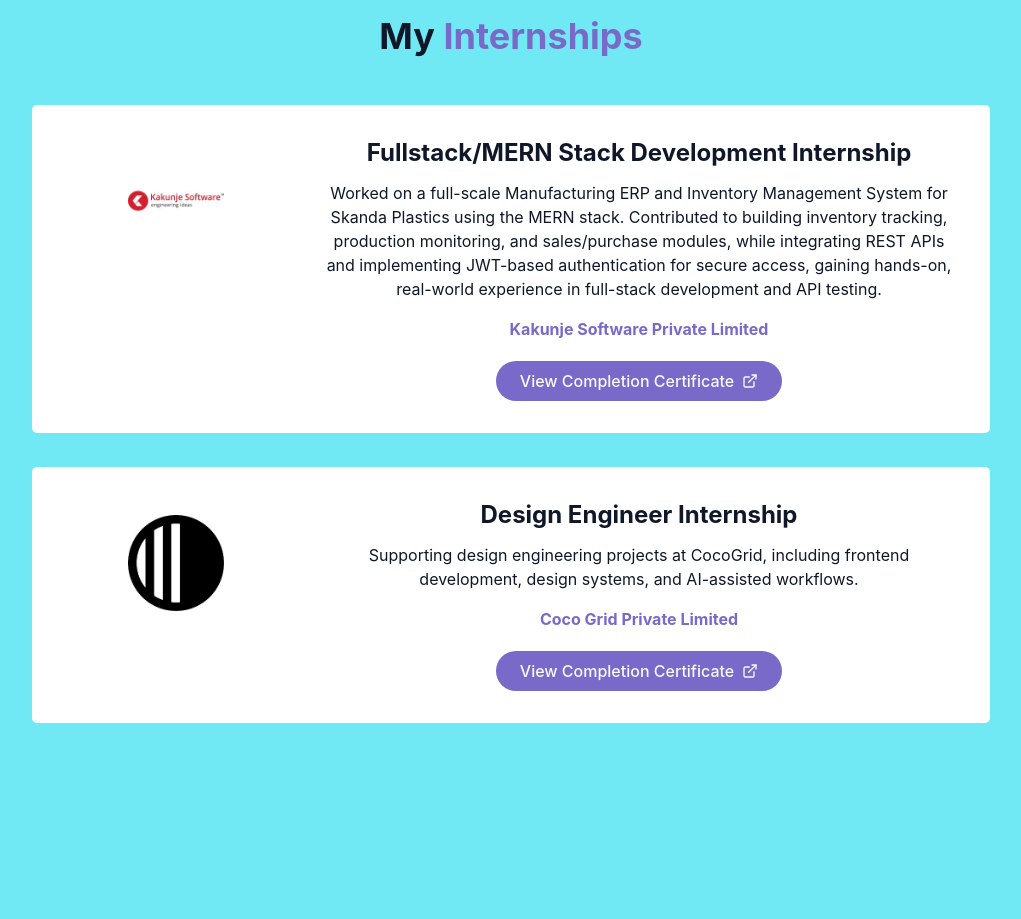
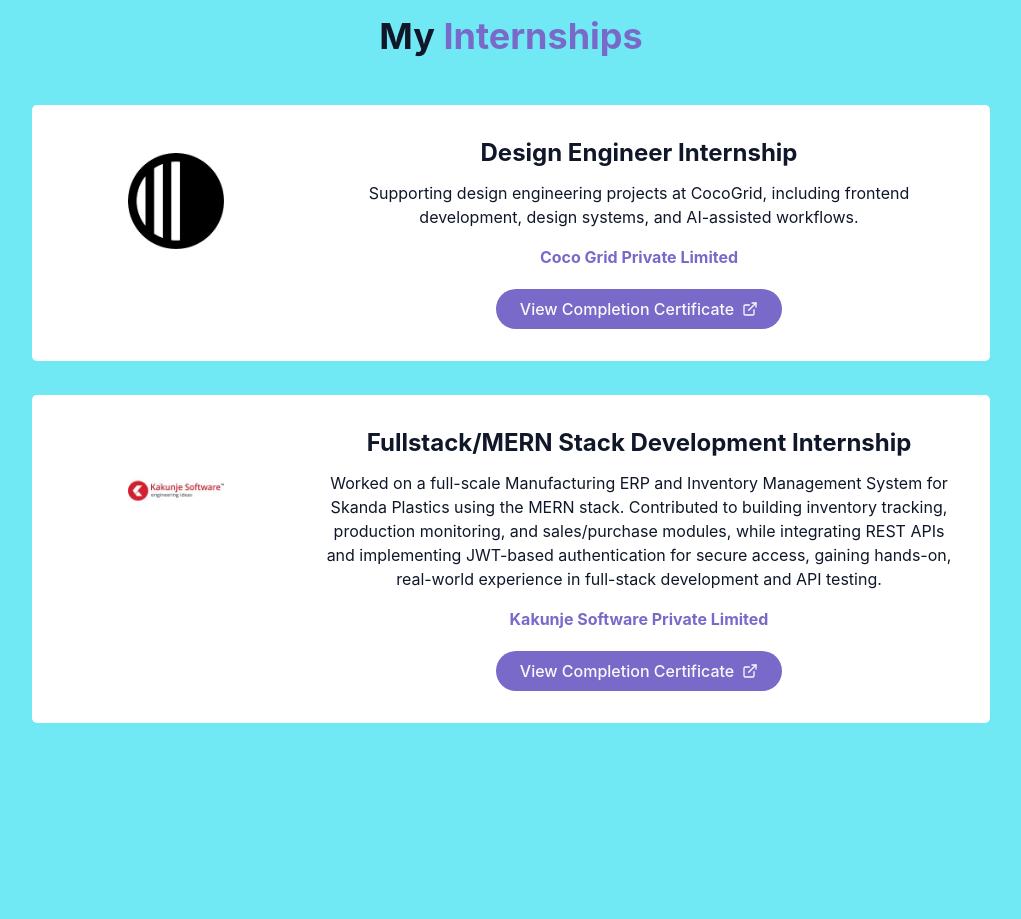
Before and after one commit to ManviHJ/My_portfolio_react_tailwindcss, a React (Vite) app: page / in a window 1280 px wide. Shown: the part 1960-2879 px from the top of the page, without its empty margins (129-1150 px from the left). Built offline with nearby package versions, Linux system fonts and the light colour scheme.

Commit message:
Update internships section coco first and add logo image

```diff
--- a/src/components/InternshipsSection.jsx
+++ b/src/components/InternshipsSection.jsx
@@ -1,6 +1,14 @@
 import { ExternalLink } from "lucide-react";
 
 const internships = [
+    {
+        role: "Design Engineer Internship",
+        company: "Coco Grid Private Limited",
+        companyUrl: "https://www.cocogrid.com/",
+        description:"Supporting design engineering projects at CocoGrid, including frontend development, design systems, and AI-assisted workflows.",
+        logo: "coco grid logo.jpg",
+        certificateUrl: "https://drive.google.com/file/d/1l4_wBdOMxifbpcY8Sr20nPOK1JEvbkoW/view?usp=drive_link",
+    },
     {
         role: "Fullstack/MERN Stack Development Internship",
         company: "Kakunje Software Private Limited",
@@ -8,14 +16,6 @@
         description:"Worked on a full-scale Manufacturing ERP and Inventory Management System for Skanda Plastics using the MERN stack. Contributed to building inventory tracking, production monitoring, and sales/purchase modules, while integrating REST APIs and implementing JWT-based authentication for secure access, gaining hands-on, real-world experience in full-stack development and API testing.",
         logo: "kaku logo.jpg",
         certificateUrl: "https://drive.google.com/file/d/1K1JzxoJu3gAHoU3aTRNc239SeAcltpD7/view?usp=sharing",
-    },
-    {
-        role: "Design Engineer Internship",
-        company: "Coco Grid Private Limited",
-        companyUrl: "https://www.cocogrid.com/",
-        description:"Supporting design engineering projects at CocoGrid, including frontend development, design systems, and AI-assisted workflows.",
-        logo: "coco grid logo.jpg",
-        certificateUrl: "https://drive.google.com/file/d/1l4_wBdOMxifbpcY8Sr20nPOK1JEvbkoW/view?usp=drive_link",
     },
 ];
 
```
